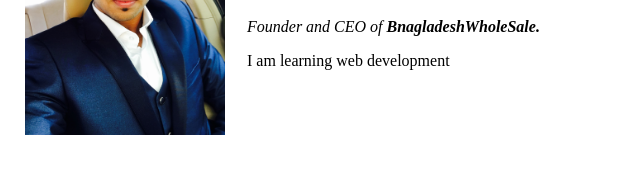
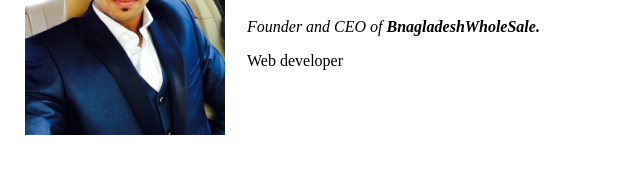
Before and after one commit to rakib2132/Resume, a plain HTML site: page index.html in a window 1280 px wide. Shown: the part 144-317 px from the top of the page, 4-644 px from the left. Drawn offline with Linux system fonts and the light colour scheme.

Commit message:
Update index.html

```diff
--- a/index.html
+++ b/index.html
@@ -12,7 +12,7 @@
       <td><img src="images/rakib.jpg" width="200" height="250" alt="Rakib profile picture"</img></td>
       <td><h1>Rakib Hossain</h1>
       <p><em>Founder and CEO of <strong>BnagladeshWholeSale.</strong></em></p>
-      <p> I am learning web development </p></td>
+      <p> Web developer </p></td>
     </tr>
 
   </table>
```
